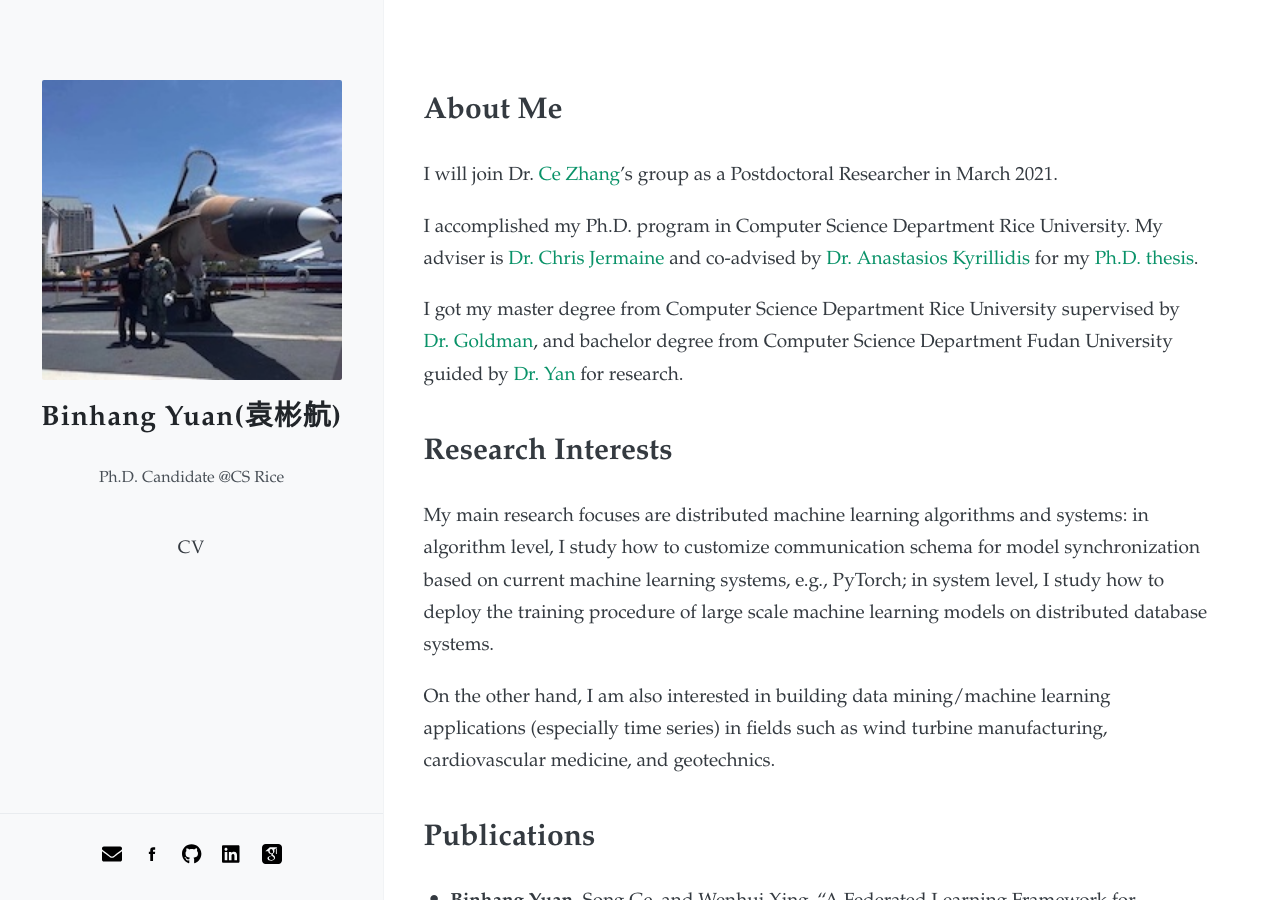
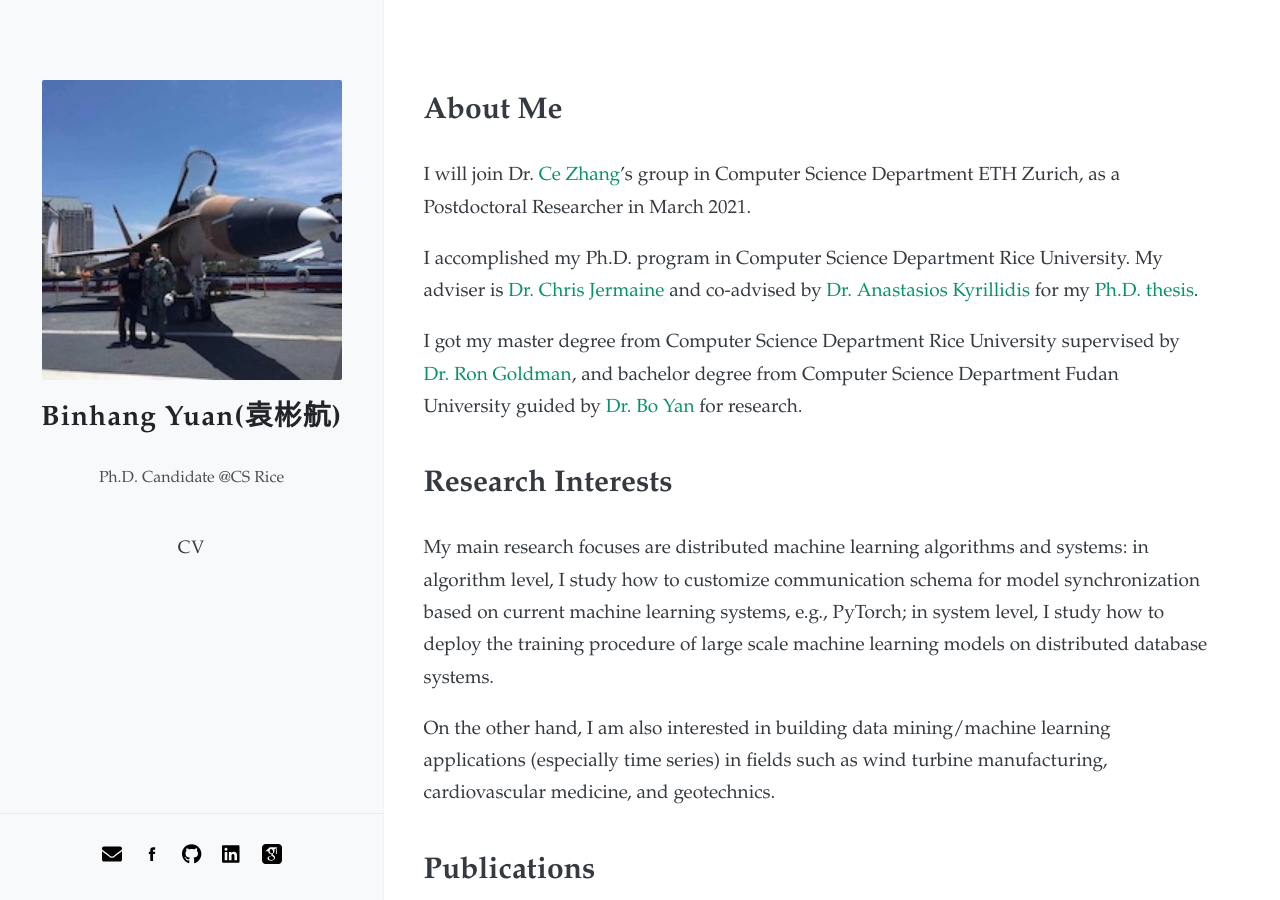
Before and after one commit to BinhangYuan/site, a Jekyll site: the page built from index.md, in a window 1280 px wide and 900 px high. Built offline with Jekyll 4.4.1, drawn with Linux system fonts in a browser that asks for light colours; nearby versions of some CDN libraries.

Commit message:
Update index.md

```diff
--- a/index.md
+++ b/index.md
@@ -6,11 +6,11 @@ layout: default
 
 # About Me
 
-I will join Dr. [Ce Zhang](https://ds3lab.inf.ethz.ch/members/ce-zhang.html)'s group as a Postdoctoral Researcher in March 2021.
+I will join Dr. [Ce Zhang](https://ds3lab.inf.ethz.ch/members/ce-zhang.html)'s group in Computer Science Department ETH Zurich, as a Postdoctoral Researcher in March 2021.
 
 I accomplished my Ph.D. program in Computer Science Department Rice University. My adviser is [Dr. Chris Jermaine](https://www.cs.rice.edu/~cmj4/) and co-advised by [Dr. Anastasios Kyrillidis](https://akyrillidis.github.io/) for my [Ph.D. thesis](publications/Thesis).
 
-I got my master degree from Computer Science Department Rice University supervised by [Dr. Goldman](https://www.cs.rice.edu/~rng/), and bachelor degree from Computer Science Department Fudan University guided by  [Dr. Yan](http://homepage.fudan.edu.cn/boyan/in-english/) for research.
+I got my master degree from Computer Science Department Rice University supervised by [Dr. Ron Goldman](https://www.cs.rice.edu/~rng/), and bachelor degree from Computer Science Department Fudan University guided by  [Dr. Bo Yan](http://homepage.fudan.edu.cn/boyan/in-english/) for research.
 
 
 # Research Interests
```
